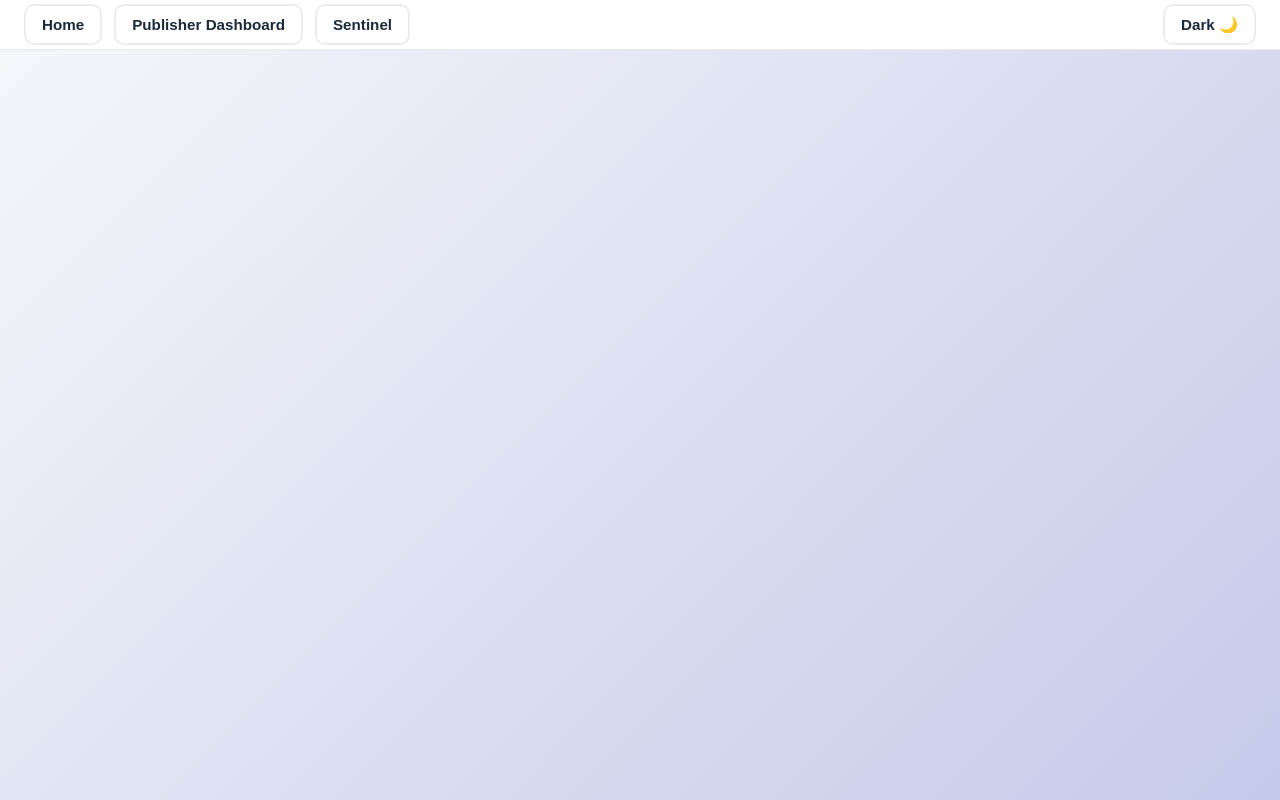
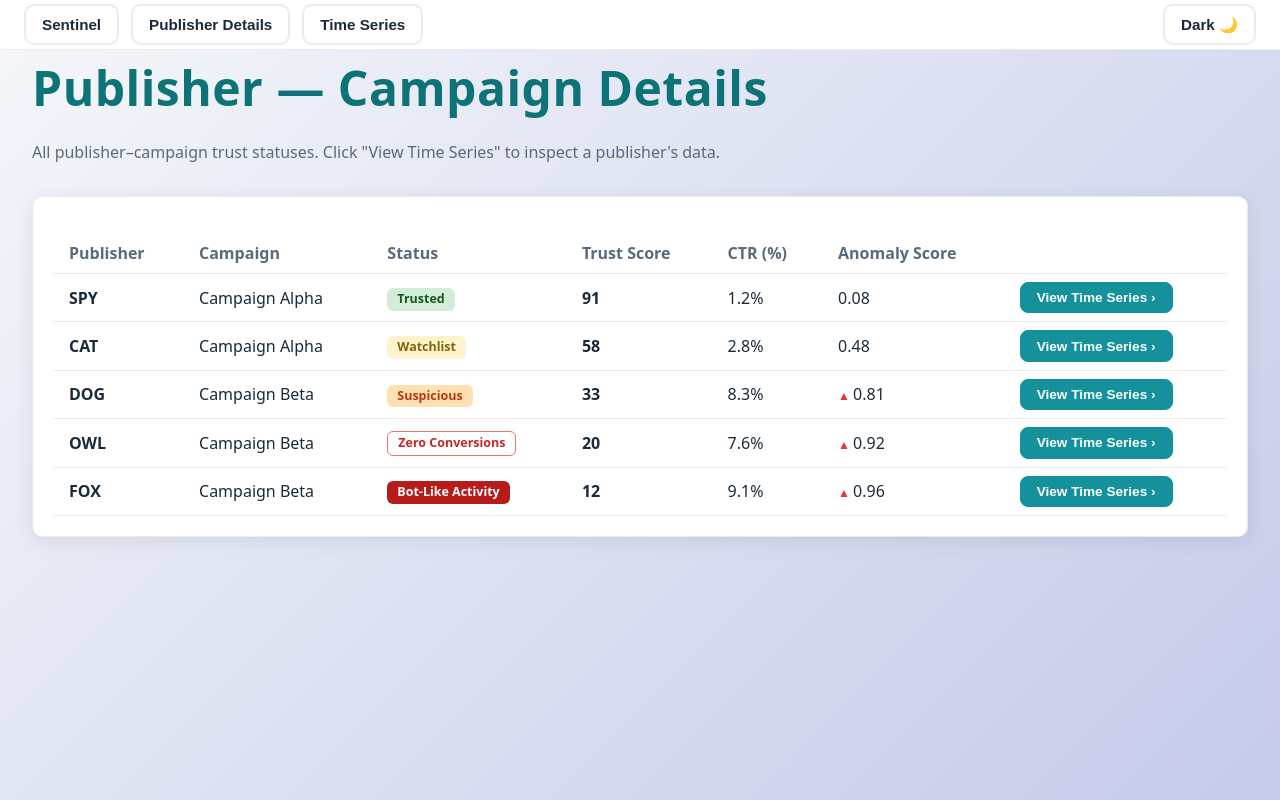
Before and after one commit to DuffyEthan/AdGuardSentinel, a React app in the folder app/frontend/: page /publishers in a window 1280 px wide. Built offline with nearby package versions, Linux system fonts and the light colour scheme; the HTML template or start-up script is replaced by a standard one.

Commit message:
frontend rework with new pages and table. No chatbot here, that'll be a later issue

```diff
--- a/app/frontend/src/App.tsx
+++ b/app/frontend/src/App.tsx
@@ -1,9 +1,9 @@
 import { BrowserRouter, Routes, Route } from 'react-router-dom';
 import { ThemeProvider } from './context/ThemeContext';
 import Navbar from './components/Navbar';
-import Home from './pages/Home';
 import Dashboard from './pages/Dashboard';
 import SentinelDashboard from './pages/SentinelDashboard';
+import PublisherDetails from './pages/PublisherDetails';
 import './index.css';
 
 function App() {
@@ -13,9 +13,10 @@ function App() {
         <Navbar />
         <div className="app-container">
           <Routes>
-            <Route path="/" element={<Home />} />
+            <Route path="/" element={<SentinelDashboard />} />
             <Route path="/dashboard" element={<Dashboard />} />
-            <Route path="/sentinel" element={<SentinelDashboard />} />
+            <Route path="/dashboard/:campaign/:publisher" element={<Dashboard />} />
+            <Route path="/publishers" element={<PublisherDetails />} />
           </Routes>
         </div>
       </BrowserRouter>
--- a/app/frontend/src/components/Navbar.tsx
+++ b/app/frontend/src/components/Navbar.tsx
@@ -9,13 +9,13 @@ function Navbar() {
     <nav className="navbar">
       <div className="navbar-left">
         <button className="navbar-btn" onClick={() => navigate('/')}>
-          Home
+          Sentinel
+        </button>
+        <button className="navbar-btn" onClick={() => navigate('/publishers')}>
+          Publisher Details
         </button>
         <button className="navbar-btn" onClick={() => navigate('/dashboard')}>
-          Publisher Dashboard
-        </button>
-        <button className="navbar-btn" onClick={() => navigate('/sentinel')}>
-          Sentinel
+          Time Series
         </button>
       </div>
       <div className="navbar-right">
--- a/app/frontend/src/pages/Dashboard.tsx
+++ b/app/frontend/src/pages/Dashboard.tsx
@@ -1,4 +1,5 @@
 import { useState } from 'react';
+import { useParams } from 'react-router-dom';
 import Sidebar from '../components/Sidebar';
 import TimeSeriesChart from '../components/TimeSeriesChart';
 import type { AnomalyEvent } from '../components/AnomalyArea';
@@ -144,7 +145,18 @@ const PUBLISHER_DATA = new Map<string, PublisherData>(
 );
 
 function Dashboard() {
-  const [selectedPublisher, setSelectedPublisher] = useState(CAMPAIGNS[0].publishers[0]);
+  const { campaign: campaignParam, publisher: publisherParam } = useParams();
+
+  const defaultPublisher = (() => {
+    if (campaignParam && publisherParam) {
+      const campaign = CAMPAIGNS.find(c => c.name === decodeURIComponent(campaignParam));
+      const pub = campaign?.publishers.find(p => p.name === decodeURIComponent(publisherParam));
+      if (pub) return pub;
+    }
+    return CAMPAIGNS[0].publishers[0];
+  })();
+
+  const [selectedPublisher, setSelectedPublisher] = useState(defaultPublisher);
 
   const { data, anomalies } = PUBLISHER_DATA.get(selectedPublisher.name)!;
 
--- /dev/null
+++ b/app/frontend/src/pages/PublisherDetails.tsx
@@ -0,0 +1,89 @@
+import { useNavigate } from 'react-router-dom';
+import type { PublisherStatus } from '../types/sentinel';
+
+interface PublisherCampaignRow {
+  publisher: string;
+  campaign: string;
+  trustScore: number;
+  ctr: number;
+  anomalyScore: number;
+  status: PublisherStatus;
+}
+
+const DEMO_ROWS: PublisherCampaignRow[] = [
+  { publisher: 'SPY', campaign: 'Campaign Alpha', trustScore: 91, ctr: 1.2, anomalyScore: 0.08, status: 'Trusted' },
+  { publisher: 'CAT', campaign: 'Campaign Alpha', trustScore: 58, ctr: 2.8, anomalyScore: 0.48, status: 'Watchlist' },
+  { publisher: 'DOG', campaign: 'Campaign Beta',  trustScore: 33, ctr: 8.3, anomalyScore: 0.81, status: 'Suspicious' },
+  { publisher: 'OWL', campaign: 'Campaign Beta',  trustScore: 20, ctr: 7.6, anomalyScore: 0.92, status: 'Zero Conversions' },
+  { publisher: 'FOX', campaign: 'Campaign Beta',  trustScore: 12, ctr: 9.1, anomalyScore: 0.96, status: 'Bot-Like Activity' },
+];
+
+function statusBadgeClass(status: PublisherStatus): string {
+  switch (status) {
+    case 'Trusted':           return 'status-badge status-badge--trusted';
+    case 'Watchlist':         return 'status-badge status-badge--watchlist';
+    case 'Suspicious':        return 'status-badge status-badge--suspicious';
+    case 'Zero Conversions':  return 'status-badge status-badge--zero-conversions';
+    case 'Bot-Like Activity': return 'status-badge status-badge--bot-like';
+  }
+}
+
+function PublisherDetails() {
+  const navigate = useNavigate();
+
+  function handleViewTimeSeries(row: PublisherCampaignRow) {
+    navigate(`/dashboard/${encodeURIComponent(row.campaign)}/${encodeURIComponent(row.publisher)}`);
+  }
+
+  return (
+    <div className="main-content sentinel-page">
+      <h1 className="project-title">Publisher — Campaign Details</h1>
+      <p className="subtitle">All publisher–campaign trust statuses. Click "View Time Series" to inspect a publisher's data.</p>
+
+      <div className="panel">
+        <table className="data-table">
+          <thead>
+            <tr>
+              <th>Publisher</th>
+              <th>Campaign</th>
+              <th>Status</th>
+              <th>Trust Score</th>
+              <th>CTR (%)</th>
+              <th>Anomaly Score</th>
+              <th></th>
+            </tr>
+          </thead>
+          <tbody>
+            {DEMO_ROWS.map(row => (
+              <tr key={`${row.publisher}-${row.campaign}`}>
+                <td className="pub-name">{row.publisher}</td>
+                <td>{row.campaign}</td>
+                <td>
+                  <span className={statusBadgeClass(row.status)}>
+                    {row.status}
+                  </span>
+                </td>
+                <td><strong>{row.trustScore}</strong></td>
+                <td>{row.ctr.toFixed(1)}%</td>
+                <td>
+                  {row.anomalyScore >= 0.5 && <span className="anomaly-arrow">▲ </span>}
+                  {row.anomalyScore.toFixed(2)}
+                </td>
+                <td>
+                  <button
+                    className="btn btn--inline"
+                    onClick={() => handleViewTimeSeries(row)}
+                  >
+                    View Time Series &rsaquo;
+                  </button>
+                </td>
+              </tr>
+            ))}
+          </tbody>
+        </table>
+      </div>
+    </div>
+  );
+}
+
+export default PublisherDetails;
--- a/app/frontend/src/pages/SentinelDashboard.tsx
+++ b/app/frontend/src/pages/SentinelDashboard.tsx
@@ -1,4 +1,5 @@
 import { useState } from 'react';
+import { useNavigate } from 'react-router-dom';
 import StatCard from '../components/sentinel/StatCard';
 import MiniPieChart from '../components/sentinel/MiniPieChart';
 import PublisherTable from '../components/sentinel/PublisherTable';
@@ -96,6 +97,7 @@ function SentinelDashboard({
   fraudEvents          = DEMO_FRAUD_EVENTS,
   overview             = DEMO_OVERVIEW,
 }: SentinelDashboardProps) {
+  const navigate = useNavigate();
   const [sortBy, setSortBy]                       = useState('trustScore');
   const [selectedPublisher, setSelectedPublisher] = useState(publishers[0]?.name ?? '');
   const [messages, setMessages]                   = useState<ChatMessage[]>(DEMO_INIT_MESSAGES);
@@ -108,8 +110,8 @@ function SentinelDashboard({
     return bVal - aVal;
   });
 
-  function handleShowDetails(pub: PublisherRow) {
-    console.log('Show details for', pub.name);
+  function handleShowDetails(_pub: PublisherRow) {
+    navigate('/publishers');
   }
 
   function handleExplainTrust() {
```
